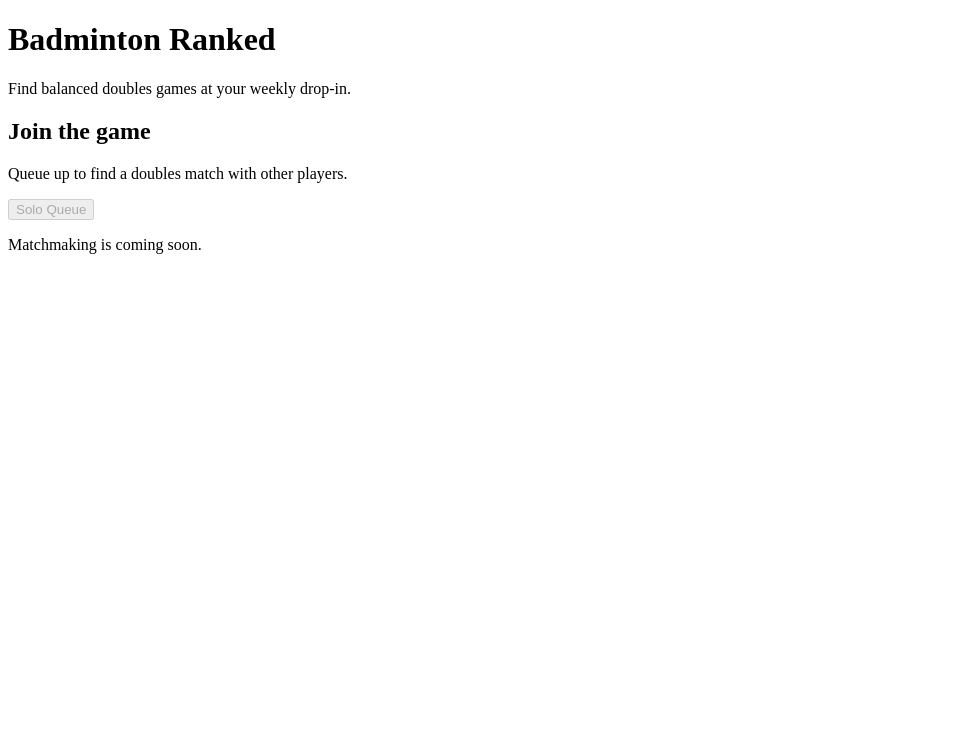
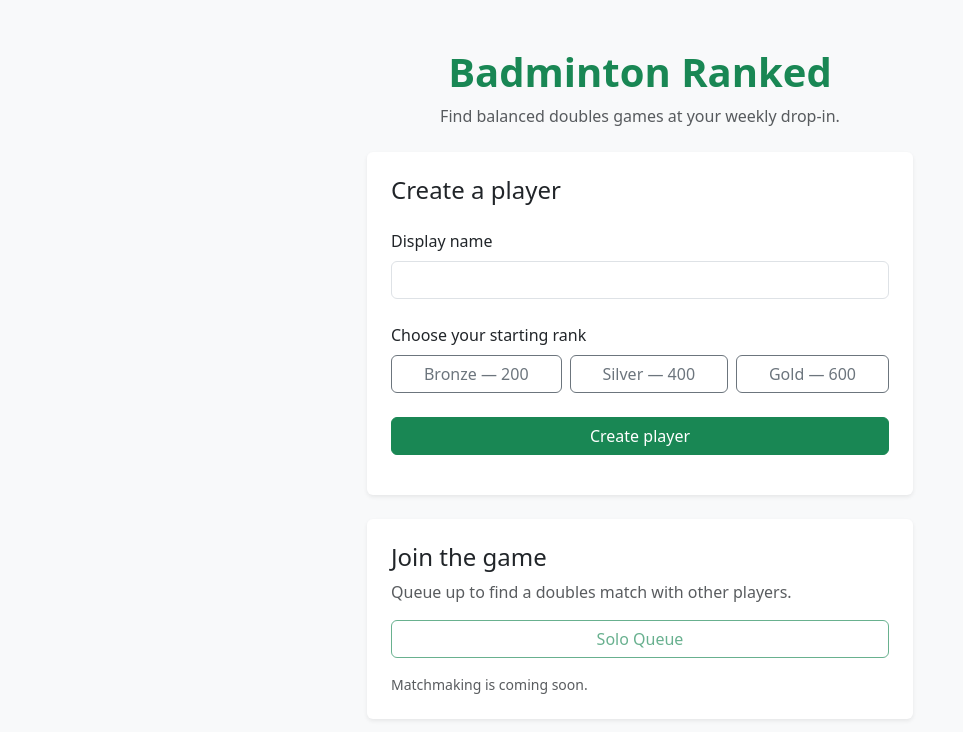
Before and after one commit to Jassoonk/ECE1779BadmintonRanked, a website: page frontend/index.html in a window 1280 px wide. Shown: the whole page, without its empty margins (0-963 px from the left). Drawn offline with nearby package versions, Linux system fonts and the light colour scheme.

Commit message:
Add player registration UI with starting ranks and Bootstrap styling

```diff
--- a/frontend/index.html
+++ b/frontend/index.html
@@ -4,20 +4,145 @@
   <meta charset="UTF-8">
   <meta name="viewport" content="width=device-width, initial-scale=1">
   <title>Badminton Ranked</title>
+
+  <link
+    href="https://cdn.jsdelivr.net/npm/bootstrap@5.3.9/dist/css/bootstrap.min.css"
+    rel="stylesheet"
+    integrity="sha384-yEPZ7jP9S0QKiUQ0m3jjsO4ProIW7wvR9gXkI7JOGa2XVsw53Yke2bsdkBbjmmiX"
+    crossorigin="anonymous"
+  >
+
+  <script src="/registration.js" defer></script>
 </head>
-<body>
-  <header>
-    <h1>Badminton Ranked</h1>
-    <p>Find balanced doubles games at your weekly drop-in.</p>
-  </header>
+<body class="bg-body-tertiary">
+  <main class="container py-5">
+    <div class="row justify-content-center">
+      <div class="col-md-8 col-lg-6">
 
-  <main>
-    <section aria-labelledby="queue-heading">
-      <h2 id="queue-heading">Join the game</h2>
-      <p>Queue up to find a doubles match with other players.</p>
-      <button type="button" disabled>Solo Queue</button>
-      <p>Matchmaking is coming soon.</p>
-    </section>
+        <header class="text-center mb-4">
+          <h1 class="fw-bold text-success">Badminton Ranked</h1>
+          <p class="text-body-secondary">
+            Find balanced doubles games at your weekly drop-in.
+          </p>
+        </header>
+
+        <section
+          class="card border-0 shadow-sm mb-4"
+          aria-labelledby="player-heading"
+        >
+          <div class="card-body p-4">
+            <h2 id="player-heading" class="h4 mb-4">
+              Create a player
+            </h2>
+
+            <form id="player-form">
+              <div class="mb-4">
+                <label for="display-name" class="form-label">
+                  Display name
+                </label>
+                <input
+                  id="display-name"
+                  name="display_name"
+                  type="text"
+                  class="form-control"
+                  maxlength="100"
+                  required
+                >
+              </div>
+
+              <fieldset class="mb-4">
+                <legend class="fs-6">Choose your starting rank</legend>
+
+                <div class="d-flex flex-wrap gap-2">
+                  <input
+                    id="rank-bronze"
+                    class="btn-check"
+                    type="radio"
+                    name="starting_rank"
+                    value="bronze"
+                    required
+                  >
+                  <label
+                    for="rank-bronze"
+                    class="btn btn-outline-secondary flex-fill"
+                  >
+                    Bronze — 200
+                  </label>
+
+                  <input
+                    id="rank-silver"
+                    class="btn-check"
+                    type="radio"
+                    name="starting_rank"
+                    value="silver"
+                  >
+                  <label
+                    for="rank-silver"
+                    class="btn btn-outline-secondary flex-fill"
+                  >
+                    Silver — 400
+                  </label>
+
+                  <input
+                    id="rank-gold"
+                    class="btn-check"
+                    type="radio"
+                    name="starting_rank"
+                    value="gold"
+                  >
+                  <label
+                    for="rank-gold"
+                    class="btn btn-outline-secondary flex-fill"
+                  >
+                    Gold — 600
+                  </label>
+                </div>
+              </fieldset>
+
+              <button
+                id="create-player"
+                type="submit"
+                class="btn btn-success w-100"
+                disabled
+              >
+                Create player
+              </button>
+            </form>
+
+            <p
+              id="player-message"
+              class="mt-3 mb-0 text-break"
+              role="status"
+            ></p>
+          </div>
+        </section>
+
+        <section
+          class="card border-0 shadow-sm"
+          aria-labelledby="queue-heading"
+        >
+          <div class="card-body p-4">
+            <h2 id="queue-heading" class="h4">Join the game</h2>
+            <p class="text-body-secondary">
+              Queue up to find a doubles match with other players.
+            </p>
+
+            <button
+              type="button"
+              class="btn btn-outline-success w-100"
+              disabled
+            >
+              Solo Queue
+            </button>
+
+            <p class="small text-body-secondary mt-3 mb-0">
+              Matchmaking is coming soon.
+            </p>
+          </div>
+        </section>
+
+      </div>
+    </div>
   </main>
 </body>
 </html>
--- /dev/null
+++ b/frontend/registration.js
@@ -0,0 +1,51 @@
+const form = document.querySelector('#player-form');
+const nameInput = document.querySelector('#display-name');
+const button = document.querySelector('#create-player');
+const message = document.querySelector('#player-message');
+
+button.disabled = false;
+
+form.addEventListener('submit', async (event) => {
+  event.preventDefault();
+
+  const displayName = nameInput.value.trim();
+  const startingRank = new FormData(form).get('starting_rank');
+
+  if (!displayName) {
+    message.textContent = 'Please enter a display name.';
+    return;
+  }
+
+  if (!startingRank) {
+    message.textContent = 'Please choose a starting rank.';
+    return;
+  }
+
+  button.disabled = true;
+  message.textContent = 'Creating player…';
+
+  try {
+    const response = await fetch('/users', {
+      method: 'POST',
+      headers: { 'Content-Type': 'application/json' },
+      body: JSON.stringify({ display_name: displayName, starting_rank: startingRank })
+    });
+
+    const result = await response.json();
+
+    if (!response.ok) {
+      message.textContent = result.error || 'Could not create player.';
+      return;
+    }
+
+    message.textContent =
+      `Created ${result.display_name}! Starting rating: ${result.rating}.`;
+
+    form.reset();
+  } catch {
+    message.textContent =
+      'Could not confirm player creation. Check your connection before trying again.';
+  } finally {
+    button.disabled = false;
+  }
+});
```
Also changed, not shown: app.js (+16 -3 lines).
